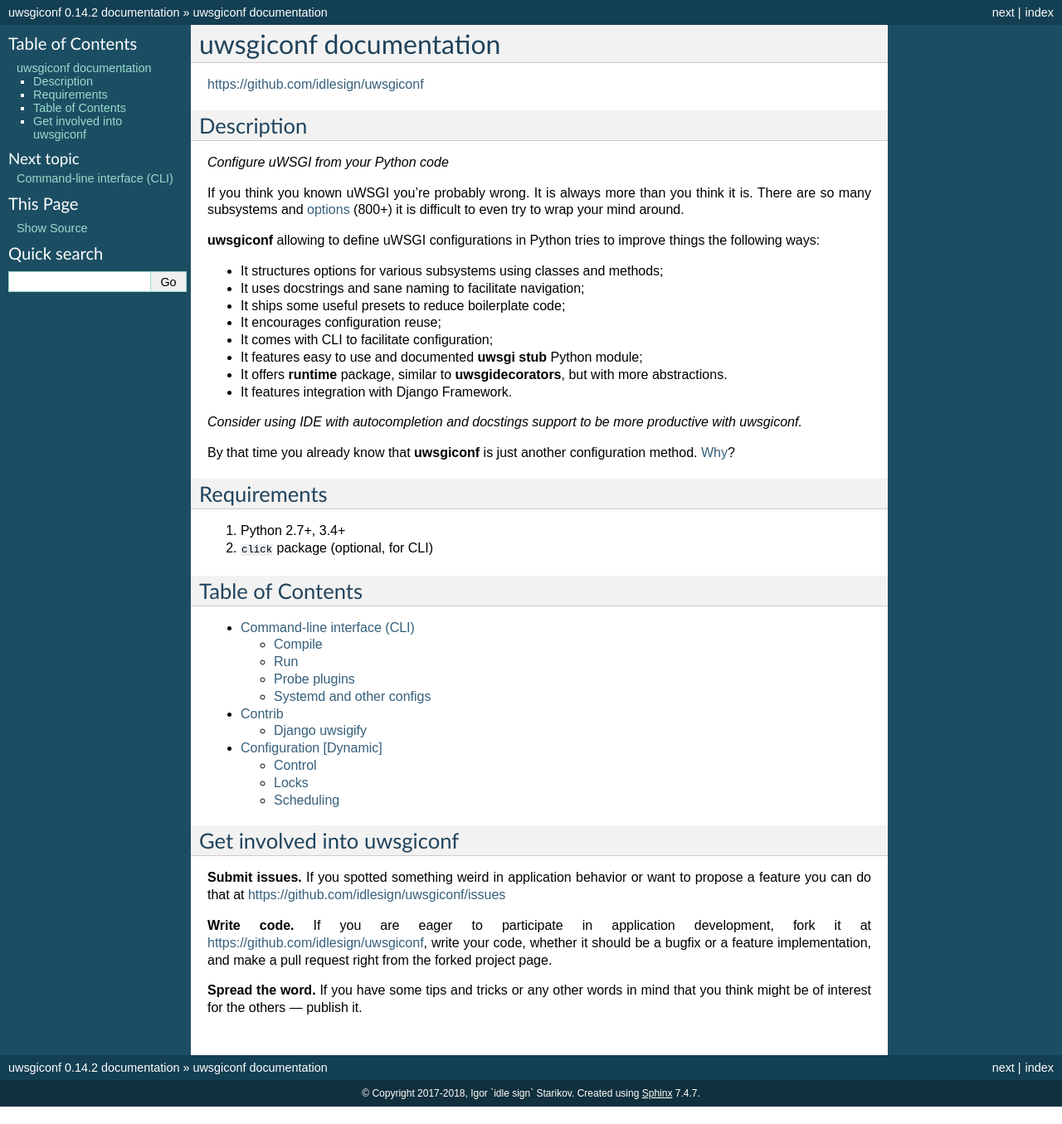
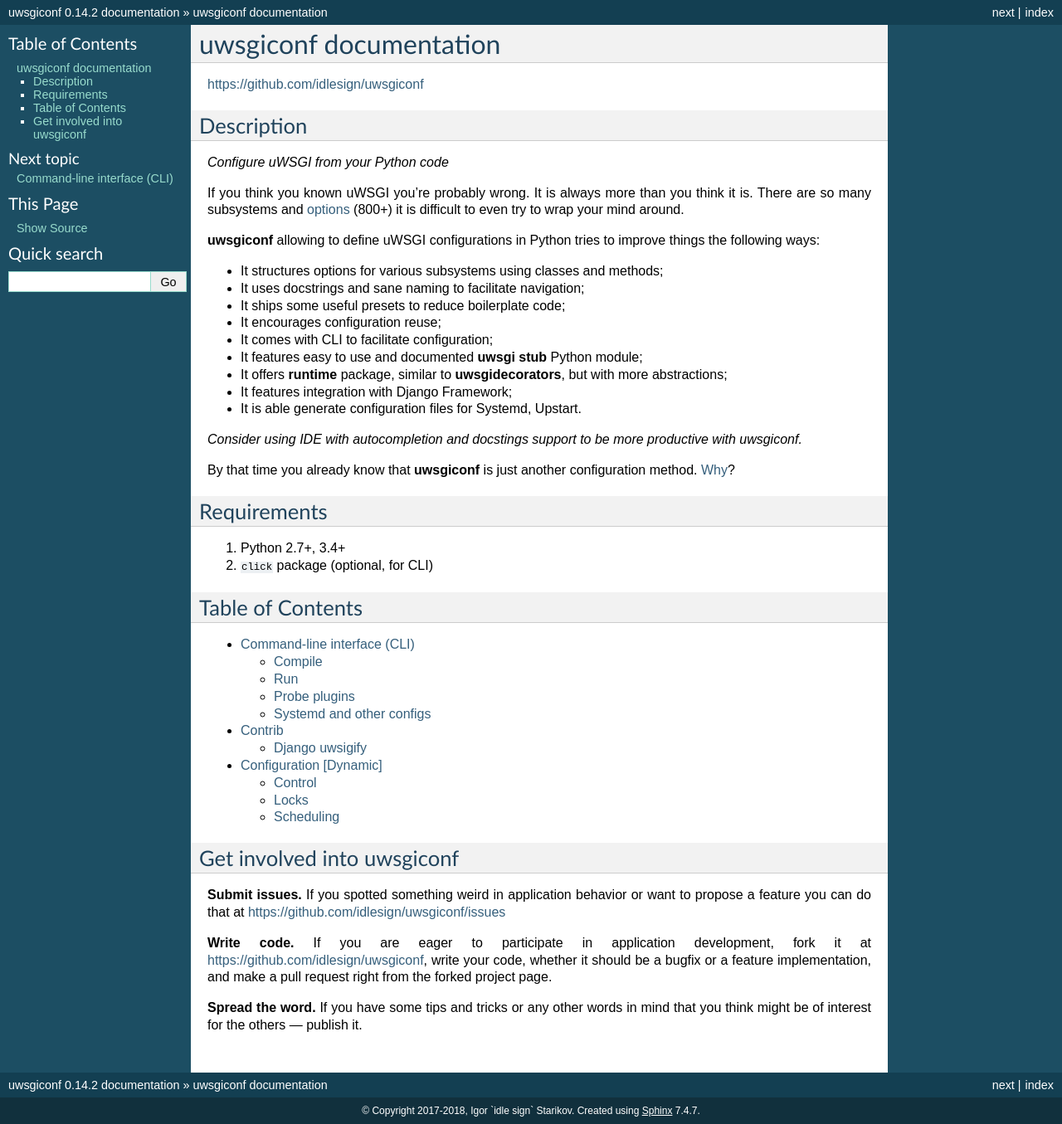
Before and after one commit to idlesign/uwsgiconf, a Sphinx documentation site: the page built from docs/source/index.rst, in a window 1280 px wide. Shown: the whole page at 83% size. Built offline with Sphinx 7.4.7, drawn with Linux system fonts in a browser that asks for light colours; pages that are not in the unit, such as notebooks, are missing from menus; before the commit the page ends 1334 px from its top, so only the background shows below that.

Commit message:
Docs updated.

```diff
--- a/README.rst
+++ b/README.rst
@@ -38,8 +38,9 @@
 * It encourages configuration reuse;
 * It comes with CLI to facilitate configuration;
 * It features easy to use and documented **uwsgi stub** Python module;
-* It offers **runtime** package, similar to **uwsgidecorators**, but with more abstractions.
-* It features integration with Django Framework.
+* It offers **runtime** package, similar to **uwsgidecorators**, but with more abstractions;
+* It features integration with Django Framework;
+* It is able generate configuration files for Systemd, Upstart.
 
 
 *Consider using IDE with autocompletion and docstings support to be more productive with uwsgiconf.*
--- a/docs/source/index.rst
+++ b/docs/source/index.rst
@@ -22,8 +22,9 @@
 * It encourages configuration reuse;
 * It comes with CLI to facilitate configuration;
 * It features easy to use and documented **uwsgi stub** Python module;
-* It offers **runtime** package, similar to **uwsgidecorators**, but with more abstractions.
-* It features integration with Django Framework.
+* It offers **runtime** package, similar to **uwsgidecorators**, but with more abstractions;
+* It features integration with Django Framework;
+* It is able generate configuration files for Systemd, Upstart.
 
 *Consider using IDE with autocompletion and docstings support to be more productive with uwsgiconf.*
 
```
